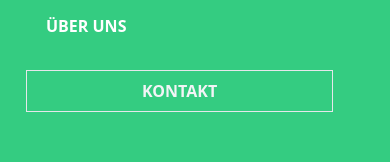
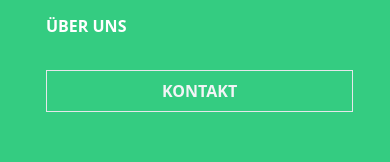
Before and after one commit to Usama-26/ads-tracking-nuxt, a Nuxt app: page / in a window 390 px wide. Both pictures are taken after a click on the button 354 px from the left and 36 px from the top of the page. Shown: the part 194-356 px from the top of the page. Built offline with nearby package versions, Linux system fonts and the light colour scheme.

Commit message:
Nav Button Fixed

```diff
--- a/components/Navbar.vue
+++ b/components/Navbar.vue
@@ -81,7 +81,7 @@
             >ÜBER UNS</NuxtLink
           >
           <NuxtLink
-            class="text-center transition duration-200 py-2 ml-5 focus:outline-none border text-gray-100 hover:bg-green-500 hover:border-green-500 uppercase font-bold w-4/5"
+            class="text-center transition duration-200 py-2 ml-10 focus:outline-none border text-gray-100 hover:bg-green-500 hover:border-green-500 uppercase font-bold w-4/5"
           >
             KONTAKT
           </NuxtLink>
```
